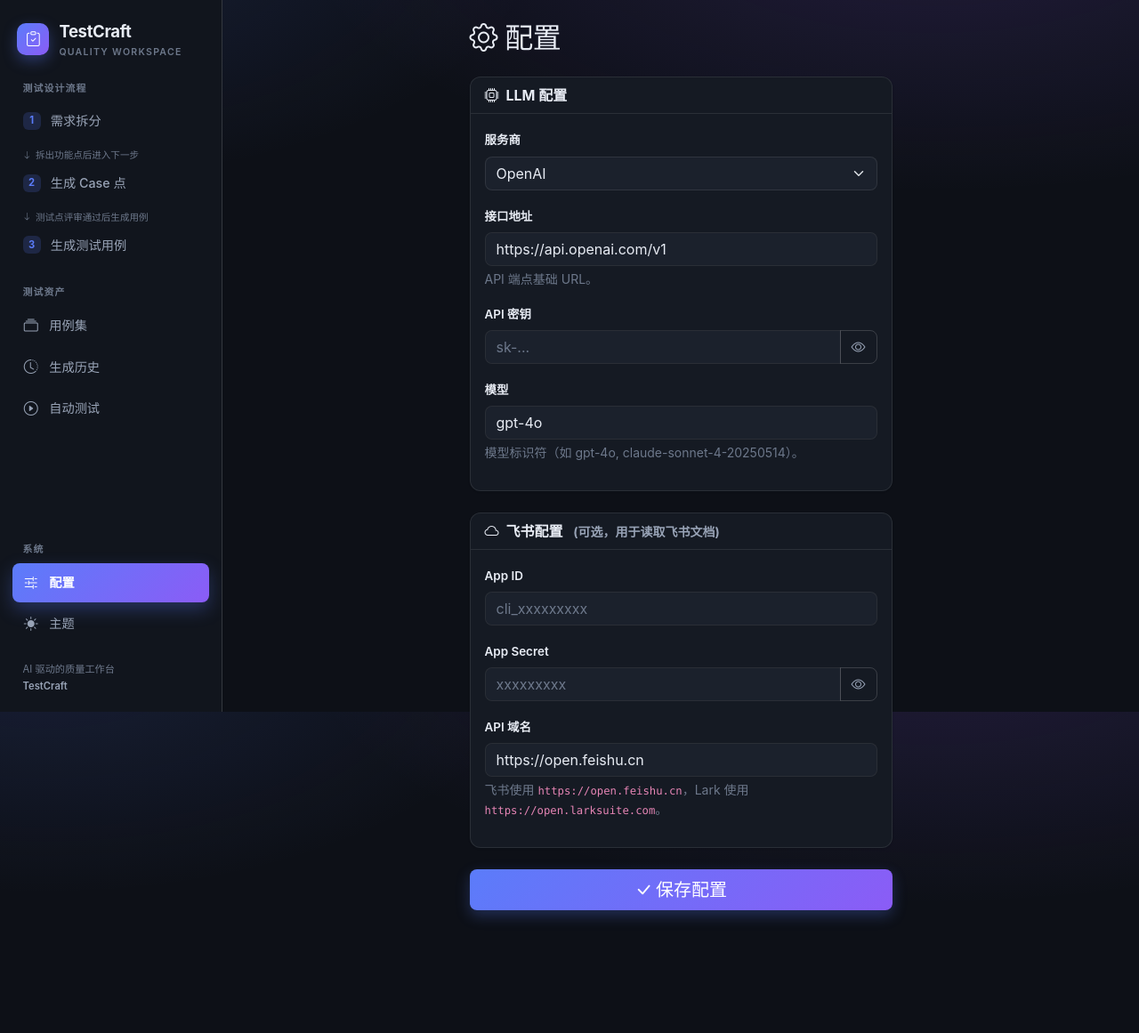
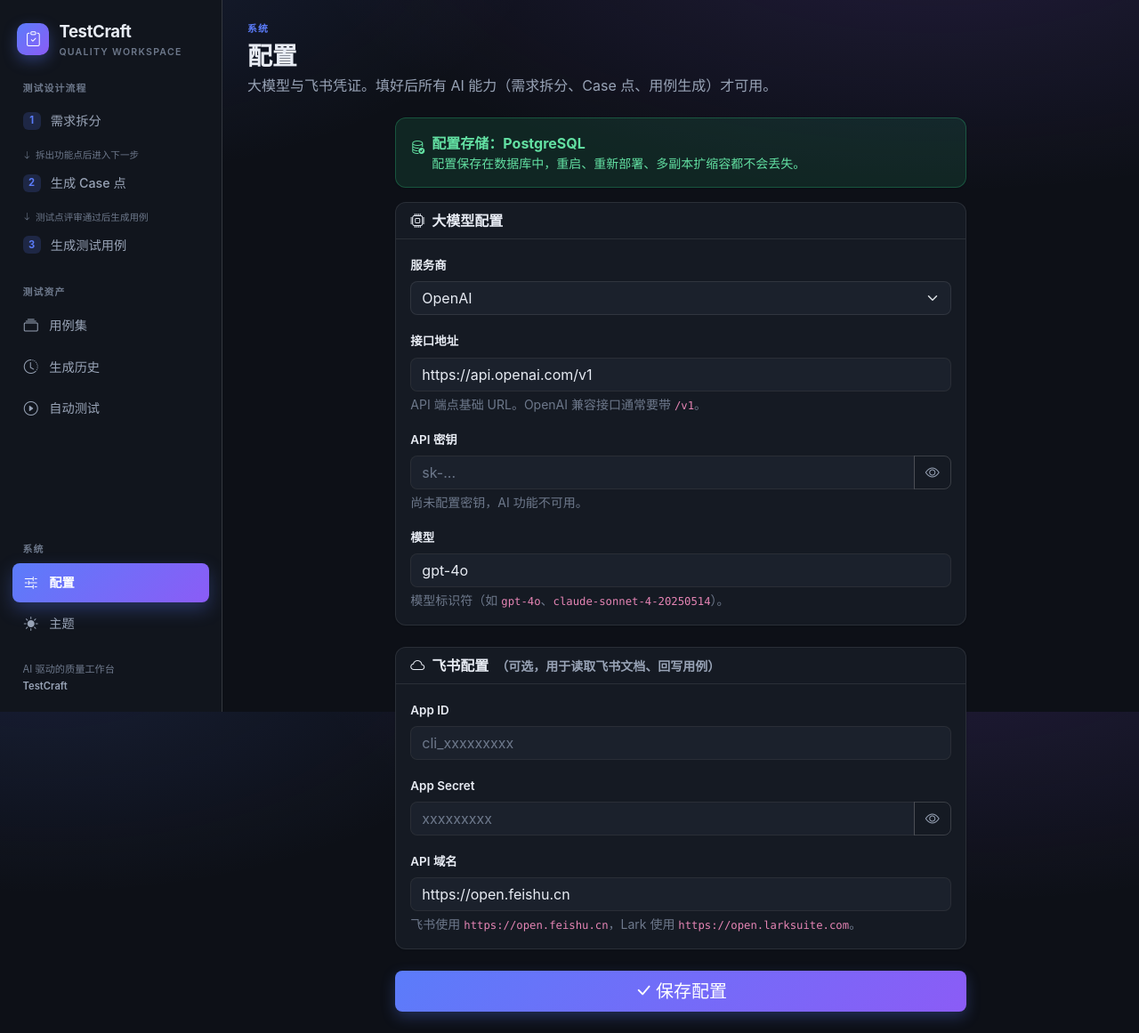
Before and after one commit to Yangg4054/TestCraft, a Flask app: page /configure in a window 1280 px wide. Shown: the whole page at 89% size. Before the commit the page ends 1035 px from the top, so only its background shows below. Run offline with Flask 3, Linux system fonts and the light colour scheme; data that the repository does not hold is empty; some libraries are stand-ins or nearby versions.

Commit message:
fix: 配置改存数据库，解决重启后配置丢失
## 问题
`config.py` 把 config.json 写在应用目录（容器内即镜像文件系统），
每次重启 / 重新部署 / Pod 重建都会被还原；config.json 又已从仓库移除，
新实例起来就是空配置，表现为"配置又失效了"。

## 改动
- `db.py` 新增 `app_config` 表与 `load_app_config` / `save_app_config`
- `config.py` 重写为分层配置，优先级由低到高：
  内置默认值 < config.json < app_config 表 < 环境变量
  - 配置了 TESTCRAFT_DATABASE_URL 时读写数据库，重启和多副本都不丢
  - 环境变量（TESTCRAFT_LLM_API_KEY 等）优先级最高，供 k8s 从 Secret 注入，
    且不会被页面上的值写回存储
  - 数据库暂时不可用时退回文件 / 默认值，不让配置页整体挂掉
  - 加 10 秒 TTL 缓存：生成用例时每次调用都会 load_config，避免频繁往返，
    同时保证其他副本的改动能较快生效
- 配置页显式展示当前存储后端；用的是本地文件时明确警告重启会丢失
- 密钥不再回显：页面只展示 `sk-a••••ijkl` 形式的掩码，留空提交表示保持不变。
  原实现把完整 API Key 写进 HTML 的 value 属性，内网页面等于明文展示
- 保存失败不再静默，错误直接提示到页面

测试：新增 tests/test_config_storage.py，覆盖文件 / 数据库后端切换、
环境变量优先级与不回写、数据库故障降级、密钥不泄漏与留空保持、
缓存失效与保存失败提示；全量 52 项通过。
另用 Postgres 官方语法解析器校验了 db.py 全部 15 条 SQL。

Co-Authored-By: Claude Opus 5 (1M context) <noreply@anthropic.com>

```diff
--- a/app.py
+++ b/app.py
@@ -22,7 +22,15 @@ from flask import (
     url_for,
 )
 
-from config import load_config, save_config, PROVIDER_DEFAULTS
+from config import (
+    load_config,
+    save_config,
+    env_locked_fields,
+    mask_secret,
+    uses_database,
+    PROVIDER_DEFAULTS,
+    SECRET_FIELDS,
+)
 from services.doc_parser import parse_document, is_feishu_url
 from services.code_analyzer import analyze_code
 from services.ai_generator import generate_test_cases
@@ -838,21 +846,37 @@ def configure():
         config = {
             "provider": request.form.get("provider", "openai"),
             "base_url": request.form.get("base_url", "").strip(),
-            "api_key": request.form.get("api_key", "").strip(),
             "model": request.form.get("model", "").strip(),
             "feishu_app_id": request.form.get("feishu_app_id", "").strip(),
-            "feishu_app_secret": request.form.get("feishu_app_secret", "").strip(),
             "feishu_domain": request.form.get("feishu_domain", "https://open.feishu.cn").strip(),
         }
-        save_config(config)
-        flash("Configuration saved successfully.", "success")
+        # 密钥字段留空表示"保持不变"：页面不回显密钥，避免旧值被空值覆盖。
+        for field in SECRET_FIELDS:
+            submitted = request.form.get(field, "").strip()
+            config[field] = submitted if submitted else None
+
+        try:
+            save_config(config)
+        except Exception as e:
+            logger.exception("Failed to save configuration")
+            flash(f"配置保存失败：{e}", "danger")
+            return redirect(url_for("configure"))
+
+        flash(
+            "配置已保存到数据库，重启和重新部署都不会丢失。" if uses_database()
+            else "配置已保存到本地 config.json；未配置数据库时容器重启会丢失。",
+            "success" if uses_database() else "warning",
+        )
         return redirect(url_for("configure"))
 
-    config = load_config()
+    config = load_config(use_cache=False)
     return render_template(
         "configure.html",
         config=config,
         provider_defaults=PROVIDER_DEFAULTS,
+        secret_hints={field: mask_secret(config.get(field, "")) for field in SECRET_FIELDS},
+        uses_database=uses_database(),
+        env_locked=env_locked_fields(),
     )
 
 
--- a/templates/configure.html
+++ b/templates/configure.html
@@ -2,94 +2,123 @@
 {% block title %}TestCraft — 配置{% endblock %}
 
 {% block content %}
+<div class="page-heading mb-4">
+    <div class="eyebrow">系统</div>
+    <h1 class="h3 mb-1">配置</h1>
+    <p class="text-muted mb-0">大模型与飞书凭证。填好后所有 AI 能力（需求拆分、Case 点、用例生成）才可用。</p>
+</div>
+
 <div class="row justify-content-center">
-    <div class="col-lg-6">
-        <h2 class="mb-4"><i class="bi bi-gear me-2"></i>配置</h2>
+    <div class="col-xl-8">
+        {% if uses_database %}
+        <div class="alert alert-success d-flex align-items-start gap-2">
+            <i class="bi bi-database-check mt-1"></i>
+            <div>
+                <strong>配置存储：PostgreSQL</strong>
+                <div class="small mb-0">配置保存在数据库中，重启、重新部署、多副本扩缩容都不会丢失。</div>
+            </div>
+        </div>
+        {% else %}
+        <div class="alert alert-warning d-flex align-items-start gap-2">
+            <i class="bi bi-exclamation-triangle mt-1"></i>
+            <div>
+                <strong>配置存储：本地文件 config.json</strong>
+                <div class="small mb-0">
+                    当前未配置数据库。该文件位于应用目录，<b>容器重启或重新部署后会被还原，配置随之丢失</b>。
+                    请给部署设置 <code>TESTCRAFT_DATABASE_URL</code> 环境变量，配置会自动改存数据库。
+                </div>
+            </div>
+        </div>
+        {% endif %}
+
+        {% if env_locked %}
+        <div class="alert alert-warning d-flex align-items-start gap-2">
+            <i class="bi bi-shield-lock mt-1"></i>
+            <div>
+                <strong>部分字段由环境变量提供</strong>
+                <div class="small mb-0">{{ env_locked | join('、') }} 已通过环境变量注入，页面上不可修改，也不会写入数据库。</div>
+            </div>
+        </div>
+        {% endif %}
 
         <form method="POST" action="{{ url_for('configure') }}">
-            <!-- LLM Config -->
             <div class="card mb-4">
-                <div class="card-header">
-                    <i class="bi bi-cpu me-2"></i>LLM 配置
-                </div>
+                <div class="card-header"><i class="bi bi-cpu me-2"></i>大模型配置</div>
                 <div class="card-body">
-                    <!-- Provider -->
                     <div class="mb-3">
-                        <label for="provider" class="form-label fw-semibold">服务商</label>
-                        <select name="provider" id="provider" class="form-select">
+                        <label for="provider" class="form-label">服务商</label>
+                        <select name="provider" id="provider" class="form-select" {% if 'provider' in env_locked %}disabled{% endif %}>
                             <option value="openai" {% if config.provider == 'openai' %}selected{% endif %}>OpenAI</option>
                             <option value="anthropic" {% if config.provider == 'anthropic' %}selected{% endif %}>Anthropic</option>
                             <option value="custom" {% if config.provider == 'custom' %}selected{% endif %}>自定义 (OpenAI 兼容)</option>
                         </select>
                     </div>
 
-                    <!-- Base URL -->
                     <div class="mb-3">
-                        <label for="base_url" class="form-label fw-semibold">接口地址</label>
+                        <label for="base_url" class="form-label">接口地址</label>
                         <input type="url" name="base_url" id="base_url" class="form-control"
-                               value="{{ config.base_url }}" placeholder="https://api.openai.com/v1">
-                        <div class="form-text">API 端点基础 URL。</div>
+                               value="{{ config.base_url }}" placeholder="https://api.openai.com/v1"
+                               {% if 'base_url' in env_locked %}readonly{% endif %}>
+                        <div class="form-text">API 端点基础 URL。OpenAI 兼容接口通常要带 <code>/v1</code>。</div>
                     </div>
 
-                    <!-- API Key -->
                     <div class="mb-3">
-                        <label for="api_key" class="form-label fw-semibold">API 密钥</label>
+                        <label for="api_key" class="form-label">API 密钥</label>
                         <div class="input-group">
-                            <input type="password" name="api_key" id="api_key" class="form-control"
-                                   value="{{ config.api_key }}" placeholder="sk-...">
-                            <button type="button" class="btn btn-outline-secondary" onclick="toggleApiKey()">
-                                <i class="bi bi-eye" id="apiKeyIcon"></i>
-                            </button>
+                            <input type="password" name="api_key" id="api_key" class="form-control" autocomplete="new-password"
+                                   placeholder="{% if secret_hints.api_key %}已配置 {{ secret_hints.api_key }}，留空表示不修改{% else %}sk-...{% endif %}"
+                                   {% if 'api_key' in env_locked %}disabled{% endif %}>
+                            <button type="button" class="btn btn-outline-secondary" onclick="toggleSecret('api_key', 'apiKeyIcon')"><i class="bi bi-eye" id="apiKeyIcon"></i></button>
+                        </div>
+                        <div class="form-text">
+                            {% if secret_hints.api_key %}当前密钥 <code>{{ secret_hints.api_key }}</code>。出于安全，页面不回显完整密钥；留空提交即保持不变。
+                            {% else %}尚未配置密钥，AI 功能不可用。{% endif %}
                         </div>
                     </div>
 
-                    <!-- Model -->
-                    <div class="mb-3">
-                        <label for="model" class="form-label fw-semibold">模型</label>
+                    <div class="mb-0">
+                        <label for="model" class="form-label">模型</label>
                         <input type="text" name="model" id="model" class="form-control"
-                               value="{{ config.model }}" placeholder="gpt-4o">
-                        <div class="form-text">模型标识符（如 gpt-4o, claude-sonnet-4-20250514）。</div>
+                               value="{{ config.model }}" placeholder="gpt-4o"
+                               {% if 'model' in env_locked %}readonly{% endif %}>
+                        <div class="form-text">模型标识符（如 <code>gpt-4o</code>、<code>claude-sonnet-4-20250514</code>）。</div>
                     </div>
                 </div>
             </div>
 
-            <!-- Feishu Config -->
             <div class="card mb-4">
-                <div class="card-header">
-                    <i class="bi bi-cloud me-2"></i>飞书配置
-                    <span class="text-muted small ms-2">(可选，用于读取飞书文档)</span>
-                </div>
+                <div class="card-header"><i class="bi bi-cloud me-2"></i>飞书配置<span class="text-muted small ms-2">（可选，用于读取飞书文档、回写用例）</span></div>
                 <div class="card-body">
                     <div class="mb-3">
-                        <label for="feishu_app_id" class="form-label fw-semibold">App ID</label>
+                        <label for="feishu_app_id" class="form-label">App ID</label>
                         <input type="text" name="feishu_app_id" id="feishu_app_id" class="form-control"
-                               value="{{ config.feishu_app_id }}" placeholder="cli_xxxxxxxxx">
+                               value="{{ config.feishu_app_id }}" placeholder="cli_xxxxxxxxx"
+                               {% if 'feishu_app_id' in env_locked %}readonly{% endif %}>
                     </div>
 
                     <div class="mb-3">
-                        <label for="feishu_app_secret" class="form-label fw-semibold">App Secret</label>
+                        <label for="feishu_app_secret" class="form-label">App Secret</label>
                         <div class="input-group">
-                            <input type="password" name="feishu_app_secret" id="feishu_app_secret" class="form-control"
-                                   value="{{ config.feishu_app_secret }}" placeholder="xxxxxxxxx">
-                            <button type="button" class="btn btn-outline-secondary" onclick="toggleFeishuSecret()">
-                                <i class="bi bi-eye" id="feishuSecretIcon"></i>
-                            </button>
+                            <input type="password" name="feishu_app_secret" id="feishu_app_secret" class="form-control" autocomplete="new-password"
+                                   placeholder="{% if secret_hints.feishu_app_secret %}已配置 {{ secret_hints.feishu_app_secret }}，留空表示不修改{% else %}xxxxxxxxx{% endif %}"
+                                   {% if 'feishu_app_secret' in env_locked %}disabled{% endif %}>
+                            <button type="button" class="btn btn-outline-secondary" onclick="toggleSecret('feishu_app_secret', 'feishuSecretIcon')"><i class="bi bi-eye" id="feishuSecretIcon"></i></button>
                         </div>
+                        {% if secret_hints.feishu_app_secret %}<div class="form-text">当前 Secret <code>{{ secret_hints.feishu_app_secret }}</code>，留空提交即保持不变。</div>{% endif %}
                     </div>
 
-                    <div class="mb-3">
-                        <label for="feishu_domain" class="form-label fw-semibold">API 域名</label>
+                    <div class="mb-0">
+                        <label for="feishu_domain" class="form-label">API 域名</label>
                         <input type="text" name="feishu_domain" id="feishu_domain" class="form-control"
-                               value="{{ config.feishu_domain }}" placeholder="https://open.feishu.cn">
+                               value="{{ config.feishu_domain }}" placeholder="https://open.feishu.cn"
+                               {% if 'feishu_domain' in env_locked %}readonly{% endif %}>
                         <div class="form-text">飞书使用 <code>https://open.feishu.cn</code>，Lark 使用 <code>https://open.larksuite.com</code>。</div>
                     </div>
                 </div>
             </div>
 
             <div class="d-grid">
-                <button type="submit" class="btn btn-primary btn-lg">
-                    <i class="bi bi-check-lg me-1"></i>保存配置
-                </button>
+                <button type="submit" class="btn btn-primary btn-lg"><i class="bi bi-check-lg me-1"></i>保存配置</button>
             </div>
         </form>
     </div>
@@ -100,38 +129,18 @@
 <script>
     const providerDefaults = {{ provider_defaults | tojson }};
 
-    document.getElementById('provider').addEventListener('change', function() {
+    document.getElementById('provider').addEventListener('change', function () {
         const defaults = providerDefaults[this.value] || {};
-        if (defaults.base_url !== undefined) {
-            document.getElementById('base_url').value = defaults.base_url;
-        }
-        if (defaults.model !== undefined) {
-            document.getElementById('model').value = defaults.model;
-        }
+        if (defaults.base_url !== undefined) document.getElementById('base_url').value = defaults.base_url;
+        if (defaults.model !== undefined) document.getElementById('model').value = defaults.model;
     });
 
-    function toggleApiKey() {
-        const input = document.getElementById('api_key');
-        const icon = document.getElementById('apiKeyIcon');
-        if (input.type === 'password') {
-            input.type = 'text';
-            icon.classList.replace('bi-eye', 'bi-eye-slash');
-        } else {
-            input.type = 'password';
-            icon.classList.replace('bi-eye-slash', 'bi-eye');
-        }
-    }
-
-    function toggleFeishuSecret() {
-        const input = document.getElementById('feishu_app_secret');
-        const icon = document.getElementById('feishuSecretIcon');
-        if (input.type === 'password') {
-            input.type = 'text';
-            icon.classList.replace('bi-eye', 'bi-eye-slash');
-        } else {
-            input.type = 'password';
-            icon.classList.replace('bi-eye-slash', 'bi-eye');
-        }
+    function toggleSecret(inputId, iconId) {
+        const input = document.getElementById(inputId);
+        const icon = document.getElementById(iconId);
+        const hidden = input.type === 'password';
+        input.type = hidden ? 'text' : 'password';
+        icon.classList.replace(hidden ? 'bi-eye' : 'bi-eye-slash', hidden ? 'bi-eye-slash' : 'bi-eye');
     }
 </script>
 {% endblock %}
```
Also changed, not shown: config.py (+132 -15 lines), db.py (+35 -0 lines), tests/test_config_storage.py (added, +200 -0 lines).
